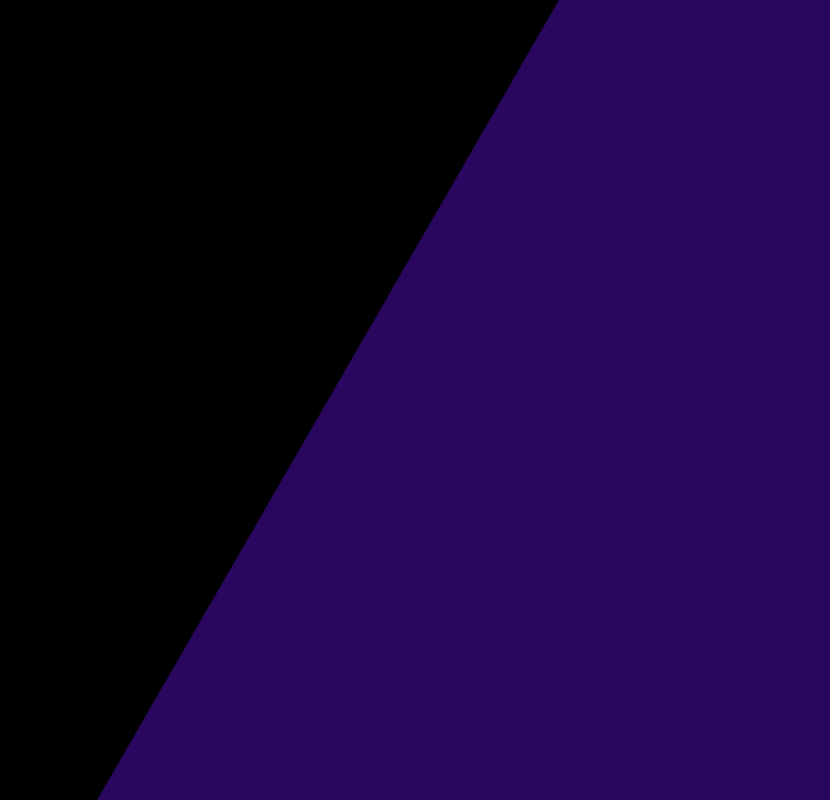
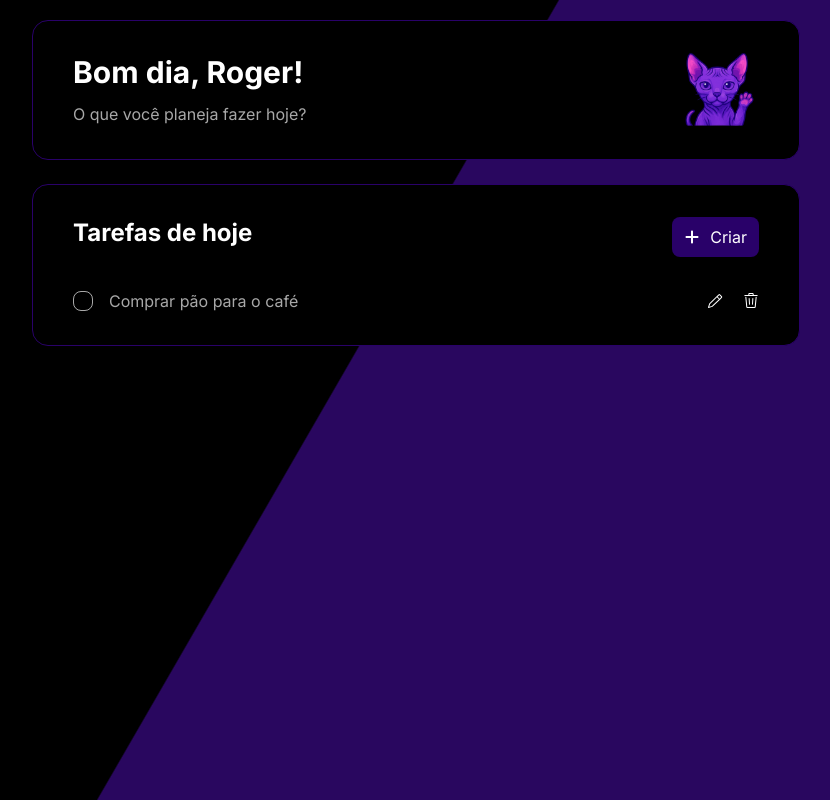
Before and after one commit to rogeranacleto/to-do-list-app, a React (Vite) app: page / in a window 1280 px wide. Shown: the whole page, without its empty margins (224-1054 px from the left). Built offline with nearby package versions, Linux system fonts and the light colour scheme.

Commit message:
feat: layout in home page

```diff
--- a/src/pages/Home/index.tsx
+++ b/src/pages/Home/index.tsx
@@ -1,7 +1,61 @@
+import CatAnimated from "../../components/CatAnimated"
+import { FaPlus } from "react-icons/fa6";
+import { GoPencil } from "react-icons/go";
+import { GoTrash } from "react-icons/go";
+
 export function Home(){
     return(
-        <div>
-            <h1>Home page to-do</h1>
+        <div className="max-w-screen min-h-screen">
+            <div className="flex flex-col items-center gap-6 pt-5">
+                <div className="bg-black w-[60%] h-35 rounded-2xl flex items-center justify-between pl-10 pr-10 border border-solid border-[#290169]">
+                    <div className="flex flex-col">
+                        <h1 className="text-3xl font-bold mb-3 text-white">Bom dia, Roger!</h1>
+                        <p className="text-[#ffffffa8]">O que você planeja fazer hoje?</p>
+                    </div>
+                    <div>
+                        <CatAnimated/>
+                    </div>
+                </div>
+                <div className="bg-black w-[60%] rounded-2xl flex flex-col pl-10 pr-10 border border-solid border-[#290169]">
+                    <div className="flex justify-between w-full mt-8">
+                        <div>
+                            <h2 className="text-2xl font-bold text-white">Tarefas de hoje</h2>
+                        </div>
+                        <div>
+                            <button className="flex items-center gap-2.5 cursor-pointer bg-[#290169] text-white rounded-lg pl-3 pr-3 pt-2 pb-2 hover:bg-[#5201d4] duration-700 hover:text-white">
+                                <FaPlus/>
+                                Criar
+                            </button>
+                        </div>
+                    </div>
+                    <div className="flex items-center justify-between mt-8 mb-8">
+                        <div className="flex items-center gap-4">
+                            <label className="inline-flex items-center cursor-pointer">
+                            <input type="checkbox" className="peer sr-only" />
+
+                            <span
+                                className="w-5 h-5 rounded-lg border border-[#ffffffa8]
+                                    peer-checked:bg-white peer-checked:border-white
+                                    flex items-center justify-center transition"
+                            >
+                                <svg
+                                className="w-3 h-3 text-white opacity-0 peer-checked:opacity-100 transition"
+                                fill="none" stroke="currentColor" stroke-width="3" viewBox="0 0 24 24"
+                                >
+                                <path d="M5 13l4 4L19 7" />
+                                </svg>
+                            </span>
+                            </label>
+                            <label className="text-[#ffffffa8]">Comprar pão para o café</label>
+                        </div>
+                        <div className="flex items-center gap-5">
+                            <GoPencil className="cursor-pointer hover:scale-110 duration-300 text-white"/>
+                            <GoTrash className="cursor-pointer hover:scale-110 duration-300 hover:text-[#d30101] text-white"/>
+                        </div>
+                    </div>
+
+                </div>
+            </div>
         </div>
     )
 }
```
